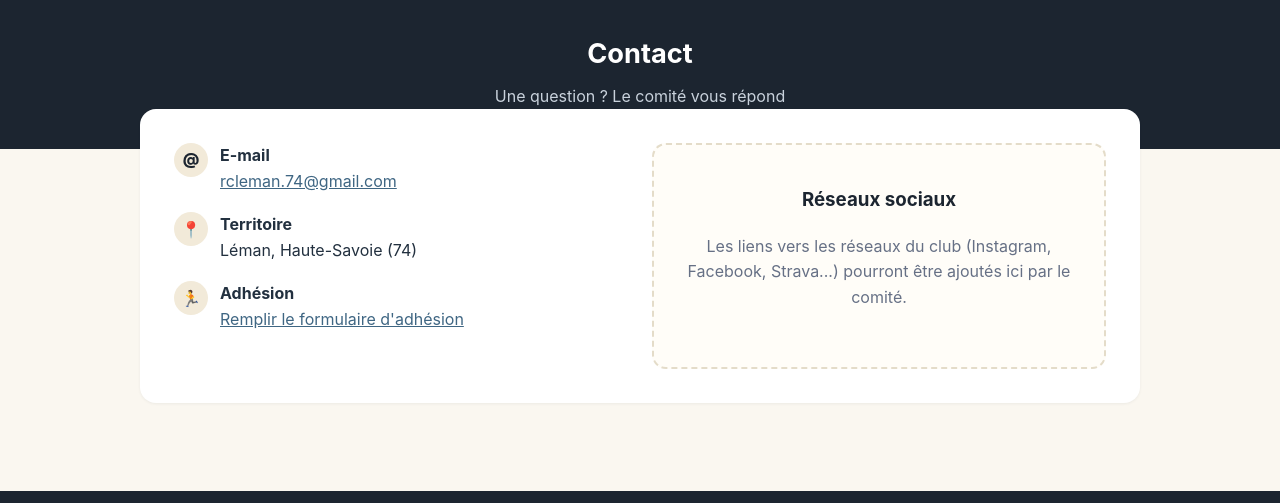
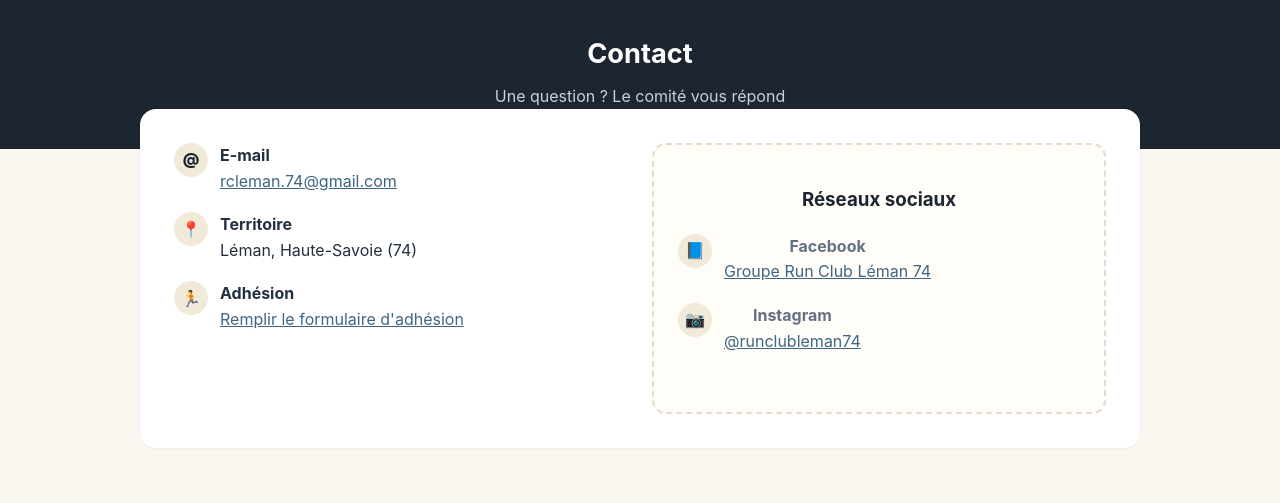
Before and after one commit to rcleman74/runclubleman74, a plain HTML site: page contact.html in a window 1280 px wide. Shown: the part 88-591 px from the top of the page. Drawn offline with Linux system fonts and the light colour scheme.

Commit message:
Ajout des liens Facebook et Instagram du club sur la page Contact

```diff
--- a/contact.html
+++ b/contact.html
@@ -57,7 +57,20 @@
       </div>
       <div class="placeholder-box">
         <h3>Réseaux sociaux</h3>
-        <p>Les liens vers les réseaux du club (Instagram, Facebook, Strava...) pourront être ajoutés ici par le comité.</p>
+        <div class="contact-item">
+          <div class="dot">📘</div>
+          <div>
+            <strong>Facebook</strong><br>
+            <a href="https://www.facebook.com/groups/2242717796504875" target="_blank" rel="noopener">Groupe Run Club Léman 74</a>
+          </div>
+        </div>
+        <div class="contact-item">
+          <div class="dot">📷</div>
+          <div>
+            <strong>Instagram</strong><br>
+            <a href="https://www.instagram.com/runclubleman74/" target="_blank" rel="noopener">@runclubleman74</a>
+          </div>
+        </div>
       </div>
     </div>
   </section>
```
